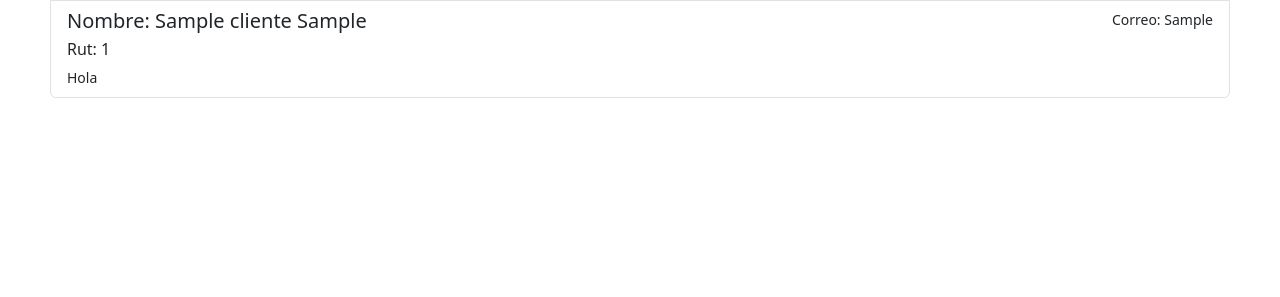
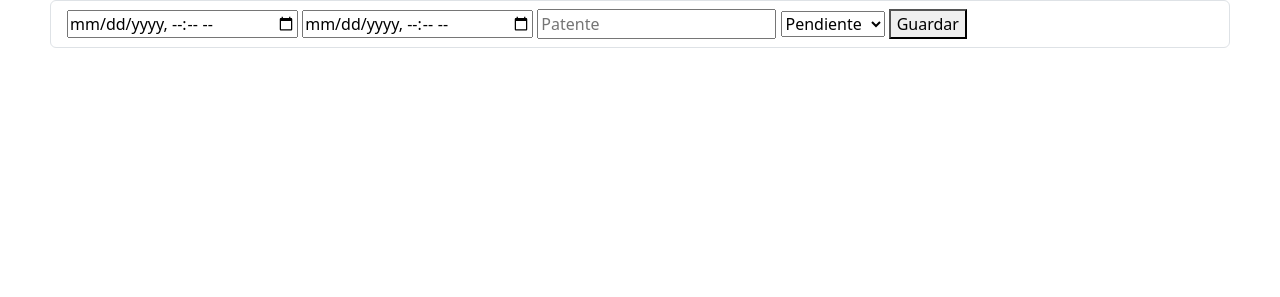
Before and after one commit to alex-bq/ProyectoArqui, a Django app: page / in a window 1280 px wide. Shown: the part 544-841 px from the top of the page. Run offline with Django 4.2, Linux system fonts and the light colour scheme; tables that the repository leaves empty hold one stand-in row (values such as "Sample post"); one stand-in notice (Sample message) is shown; some libraries are stand-ins or nearby versions.

Commit message:
FUNCIONA ARRIENDO XD

```diff
--- a/MiEstacionamiento/models.py
+++ b/MiEstacionamiento/models.py
@@ -79,24 +79,24 @@ class Tarjeta(models.Model):
 
 
 class Direccion(models.Model):
-    id_dir = models.IntegerField(primary_key=True)
-    nombre_dic = models.CharField(max_length=50)
+    id = models.IntegerField(primary_key=True)
+    direc = models.CharField(max_length=50)
 
     def __str__(self):
-        return self.nombre_dic
+        return self.direc
 
     class Meta:
         db_table = "direccion"
 
 
 class Estacionamiento(models.Model):
-    id_est = models.IntegerField(primary_key=True)
+    id = models.IntegerField(primary_key=True)
     tarifa = models.IntegerField()
-    run_due = models.ForeignKey(Dueno, on_delete=models.CASCADE)
+    run = models.ForeignKey(Dueno, on_delete=models.CASCADE)
     id_dir = models.OneToOneField(Direccion, on_delete=models.CASCADE)
 
     def __str__(self):
-        return f"{self.id_est} - {self.run_due} - {self.id_dir}"
+        return f"{self.id} - {self.run} - {self.id_dir}"
 
     class Meta:
         db_table = "estacionamiento"
@@ -109,7 +109,7 @@ class Arriendo(models.Model):
         ("culminado", "Culminado"),
     ]
 
-    id_arr = models.IntegerField(primary_key=True)
+    id = models.IntegerField(primary_key=True)
     hora_inic = models.DateTimeField()
     hora_fin = models.DateTimeField()
     patente = models.ForeignKey(Vehiculo, on_delete=models.CASCADE)
@@ -117,20 +117,38 @@ class Arriendo(models.Model):
     estado = models.CharField(max_length=20, choices=ESTADOS, default="pendiente")
 
     def __str__(self):
-        return f"{self.id_arr} - {self.patente} - {self.id_est} - {self.estado}"
+        return f"{self.id} - {self.patente} - {self.id_est} - {self.estado}"
 
     class Meta:
         db_table = "arriendo"
 
 
 class Calificacion(models.Model):
-    id_calificacion = models.AutoField(primary_key=True)
-    id_arr = models.OneToOneField(Arriendo, on_delete=models.CASCADE)
+    cali = models.AutoField(primary_key=True)
+    id = models.OneToOneField(Arriendo, on_delete=models.CASCADE)
     puntaje = models.IntegerField()
     comentario = models.TextField()
 
     def __str__(self):
-        return f"Calificación para Arriendo {self.id_arr}"
+        return f"Calificación para Arriendo {self.id}"
 
     class Meta:
         db_table = "calificacion"
+
+class arriendoWardado(models.Model):
+    ESTATUS = [
+        ("pendiente", "Pendiente"),
+        ("cancelado", "Cancelado"),
+        ("culminado", "Culminado"),
+    ]
+    id = models.AutoField(primary_key=True)
+    hora_inic = models.DateTimeField()
+    hora_fin = models.DateTimeField()
+    patente = models.CharField(max_length=6)
+    estatus = models.estado = models.CharField(max_length=20, choices=ESTATUS, default="pendiente")
+
+    def __str__(self):
+        return f"{self.id} - {self.patente} - {self.estatus}"
+
+    class Meta:
+        db_table = "arriendoWardado"
--- a/MiEstacionamiento/templates/index.html
+++ b/MiEstacionamiento/templates/index.html
@@ -48,18 +48,20 @@
 
 
       <div class="list-group lista">
-        {% for Cliente in lista_clientes %}
-        {% csrf_token %}
         <a class="list-group-item list-group-item-action" aria-current="true">
-          <div class="d-flex w-100 justify-content-between">
-            <h5 class="mb-1">Nombre: {{Cliente.nombre}} {{Cliente.aPaterno}}</h5>
-            <small>Correo: {{Cliente.correo}} </small>
-          </div>
-          <p class="mb-1">Rut: {{Cliente.run}} </p>
-          <small>Hola  </small>
+          <form method="POST" action="guardar_arriendo/">
+            {% csrf_token %}
+            <input type="datetime-local" name="hora_inic" placeholder="Hora de inicio">
+            <input type="datetime-local" name="hora_fin" placeholder="Hora de fin">
+            <input type="text" name="patente" placeholder="Patente">
+            <select name="estatus">
+              <option value="pendiente">Pendiente</option>
+              <option value="cancelado">Cancelado</option>
+              <option value="culminado">Culminado</option>
+            </select>
+            <button value="guardar_arriendo" type="submit">Guardar</button>
+          </form>
         </a>
-        {% endfor %}
-
       </div>
 
 
@@ -101,5 +103,17 @@
 <script src="https://cdn.jsdelivr.net/npm/@popperjs/core@2.11.8/dist/umd/popper.min.js" integrity="sha384-I7E8VVD/ismYTF4hNIPjVp/Zjvgyol6VFvRkX/vR+Vc4jQkC+hVqc2pM8ODewa9r" crossorigin="anonymous"></script>
 <script src="https://cdn.jsdelivr.net/npm/bootstrap@5.3.2/dist/js/bootstrap.min.js" integrity="sha384-BBtl+eGJRgqQAUMxJ7pMwbEyER4l1g+O15P+16Ep7Q9Q+zqX6gSbd85u4mG4QzX+" crossorigin="anonymous"></script>
 <script src="{% static 'js/mapa.js' %}" ></script>
+<script src="https://cdn.jsdelivr.net/npm/sweetalert2@11"></script>
+{% if messages %}
+    {% for message in messages %}
+        <script>
+            Swal.fire({
+                icon: 'success',
+                title: '{{ message }}',
+                timer: 3000
+            });
+        </script>
+    {% endfor %}
+{% endif %}
 </body>
 </html>
--- a/MiEstacionamiento/urls.py
+++ b/MiEstacionamiento/urls.py
@@ -4,7 +4,7 @@ from . import views
 
 
 urlpatterns = [
-    path('',views.index),
+    path('',views.index, name='index'),
     path('registro/', views.registro, name='registro'),
-
+    path('guardar_arriendo/', views.guardar_arriendo, name='guardar_arriendo'),
 ]
--- a/MiEstacionamiento/views.py
+++ b/MiEstacionamiento/views.py
@@ -3,14 +3,16 @@ from .models import *
 from django import forms
 from .forms import ClienteForm
 from django.contrib import messages
+from datetime import datetime
+from .models import Vehiculo
+from django.shortcuts import redirect
 
 # Create your views here.
 
 def index(request):
-    lista_clientes = Cliente.objects.all()
+    lista_arriendos = Arriendo.objects.all()
     context = {
-       'lista_clientes': lista_clientes
-    }
+       'lista_arriendos': lista_arriendos}
     return render(request,"index.html", context)
 
 def registro(request):
@@ -22,3 +24,21 @@ def registro(request):
     else:
         form = ClienteForm()
     return render(request, 'registro.html', {'form': form})
+
+
+def guardar_arriendo(request):
+    if request.method == 'POST':
+        hora_inic = request.POST.get('hora_inic')
+        hora_fin = request.POST.get('hora_fin')
+        patente = request.POST.get('patente')
+        estatus = request.POST.get('estatus')
+
+        # Realiza las operaciones necesarias con los datos recibidos
+        # Por ejemplo, guardar los datos en la base de datos
+        arriendo = arriendoWardado(hora_inic=hora_inic, hora_fin=hora_fin, patente=patente, estatus=estatus)
+        arriendo.save()
+        messages.success(request, 'Arriendo guardado exitosamente.')
+
+        return redirect('index')  # Redirecciona a la página de inicio
+
+    return render(request, 'index.html')
```
Also changed, not shown: MiEstacionamiento/migrations/0004_rename_id_arr_arriendo_id_and_more.py (added), MiEstacionamiento/migrations/0005_arriendowardado.py (added), MiEstacionamiento/migrations/0006_alter_arriendowardado_id.py (added).
